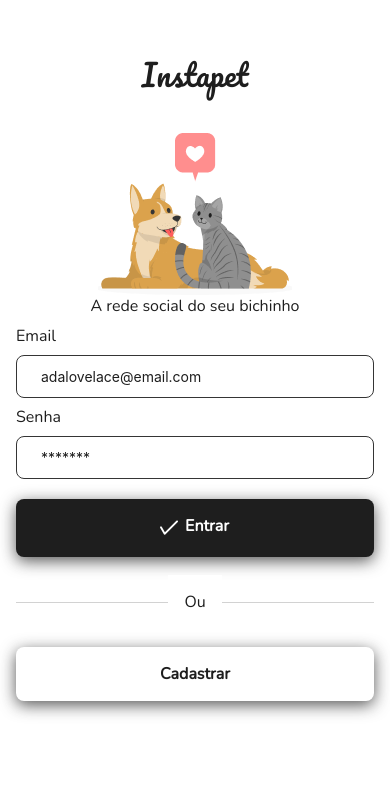
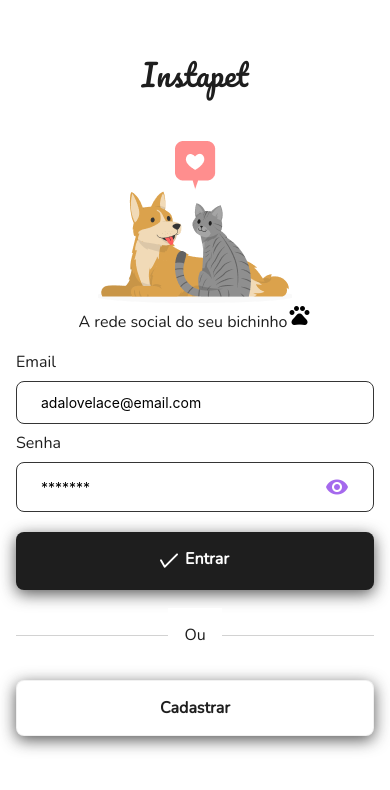
Before and after one commit to LarissaCruz/insta-pet, a React Native app: screen /Login in a window 390 px wide. Shown: the top 790 px of the page. Built offline with nearby package versions, Linux system fonts and the light colour scheme.

Commit message:
style adjustment on login screen

```diff
--- a/src/components/Inputs/Input.tsx
+++ b/src/components/Inputs/Input.tsx
@@ -12,7 +12,9 @@ interface InputProps {
   label: string;
   placeholder: string;
 }
-const Container = styled.TextInput`
+const Container = styled.View`
+  flex-direction: row;
+  justify-content: space-between;
   padding: 12px 24px;
   color: ${colors.black};
   border-radius: 8px;
@@ -22,16 +24,20 @@ const Container = styled.TextInput`
   border-radius: 8px;
   gap: 10px;
 `;
+const ContainerInput = styled.TextInput`
+
+`;
 
 const Input: FunctionComponent<InputProps> = (props) => {
   return (
     <>
       <SmallText textStyles={{ marginVertical: 8 }}>{props.label}</SmallText>
-      <Container
-        multiline={props.multiline}
-        numberOfLines={props.multiline ? 6 : 1}
-        placeholder={props.placeholder}
-      >
+      <Container >
+        <ContainerInput
+          multiline={props.multiline}
+          numberOfLines={props.multiline ? 6 : 1}
+          placeholder={props.placeholder}
+        />
         {props.children}
       </Container>
     </>
--- a/src/components/colors.tsx
+++ b/src/components/colors.tsx
@@ -7,4 +7,5 @@ export const colors = {
   tertiary: "#85c6d8",
   gray: "#d1d5db",
   lightGray: "#d2d2d2",
+  lightPurple: "#A569ED",
 };
--- a/src/navigatiors/TabNavigation.tsx
+++ b/src/navigatiors/TabNavigation.tsx
@@ -38,6 +38,7 @@ const TabNavigation: FunctionComponent = () => {
        screenOptions={{
          tabBarShowLabel: false,
           headerTintColor: colors.black,
+          headerShown: false,
        }}
        initialRouteName="Home"
       >
--- a/src/screens/Login.tsx
+++ b/src/screens/Login.tsx
@@ -1,17 +1,11 @@
 import React, { FunctionComponent } from "react";
-import { StatusBar } from "expo-status-bar";
 import styled from "styled-components/native";
-
 import { Container } from "../components/shared";
 import { colors } from "../components/colors";
-import Card from "../components/Card/Card";
-import { FlatList, View } from "react-native";
 import SmallText from "../components/Texts/SmallText";
 import BigText from "../components/Texts/BigText";
-import Avatar from "../components/Avatar/Avatar";
 import Button from "../components/Button/Button";
-import { AlignCenter, SpaceBetween } from "../components/shared";
-import RegularText from "../components/Texts/RegularText";
+import { AlignCenter } from "../components/shared";
 import { MaterialIcons } from "@expo/vector-icons";
 import imageWelcome from "../assets/image/imageWelcome.png";
 import Input from "../components/Inputs/Input";
@@ -21,22 +15,28 @@ const HomeContainer = styled(Container)`
   background-color: ${colors.white};
   padding: 16px;
 `;
+
 const ImageComponent = styled.Image`
   width: 194px;
   heigth: 194px;
+  margin-top: 40px;
+
 `;
+
 const ContainerSection = styled.View`
   height: 50px;
   margin-top: 20px;
   justify-content: center;
   align-items: center;
 `;
+
 const Divider = styled.View`
   background-color:${colors.lightGray};
   position: absolute;
   width: 100%;
   height: 1px;
 `;
+
 const ContainerLabel = styled.View`
   background-color: ${colors.white};
   padding: 16px;
@@ -47,13 +47,17 @@ const Login: FunctionComponent = () => {
     <HomeContainer>
       <AlignCenter>
         <BigText>Instapet</BigText>
-      </AlignCenter>
-      <AlignCenter>
-        <ImageComponent source={imageWelcome} />
-        <SmallText>A rede social do seu bichinho</SmallText>
+        <ImageComponent source={imageWelcome } />
+        <SmallText textStyles={{ marginBottom: 10, alignItems:"center"}}>
+          A rede social do seu bichinho
+          <MaterialIcons name="pets" size={24} color="black" />
+        </SmallText>
+
       </AlignCenter>
       <Input label={"Email"} placeholder={"adalovelace@email.com"} />
-      <Input label={"Senha"} placeholder={"*******"} />
+      <Input label={"Senha"} placeholder={"*******"} >
+        <MaterialIcons name="visibility" size={24} color={colors.lightPurple} />
+      </Input>
       <Button styles={{ marginTop: 20 }}>
         <AntDesign name="check" size={24} color="white" />
         <SmallText
@@ -72,7 +76,7 @@ const Login: FunctionComponent = () => {
           <SmallText>Ou</SmallText>
         </ContainerLabel>
       </ContainerSection>
-      <Button styles={{ marginTop: 20, backgroundColor: "white" }}>
+      <Button styles={{ marginTop: 20, backgroundColor: "white", borderWidth:1, borderColor:" rgba(200, 200, 200, 0.25)"}}>
         <SmallText textStyles={{ fontWeight: "bold" }}>Cadastrar</SmallText>
       </Button>
     </HomeContainer>
```
